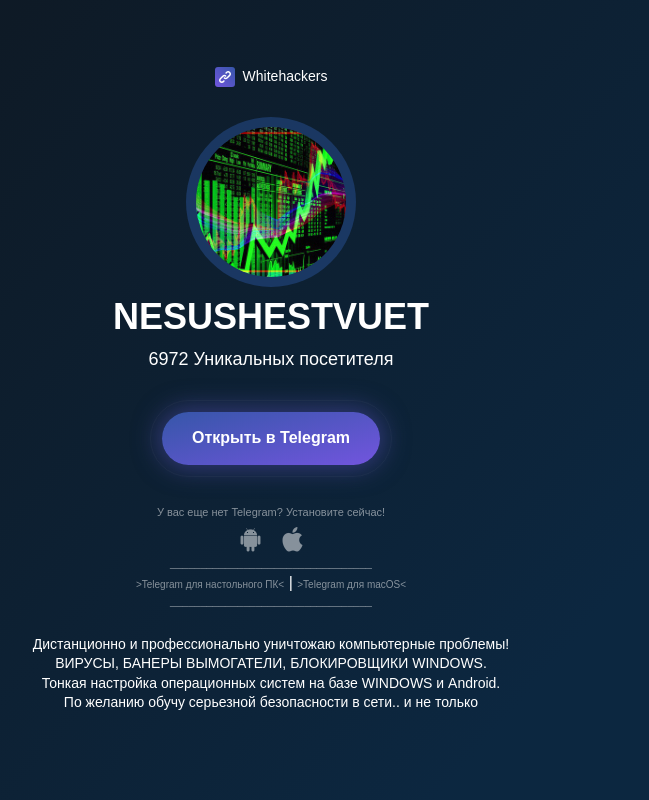
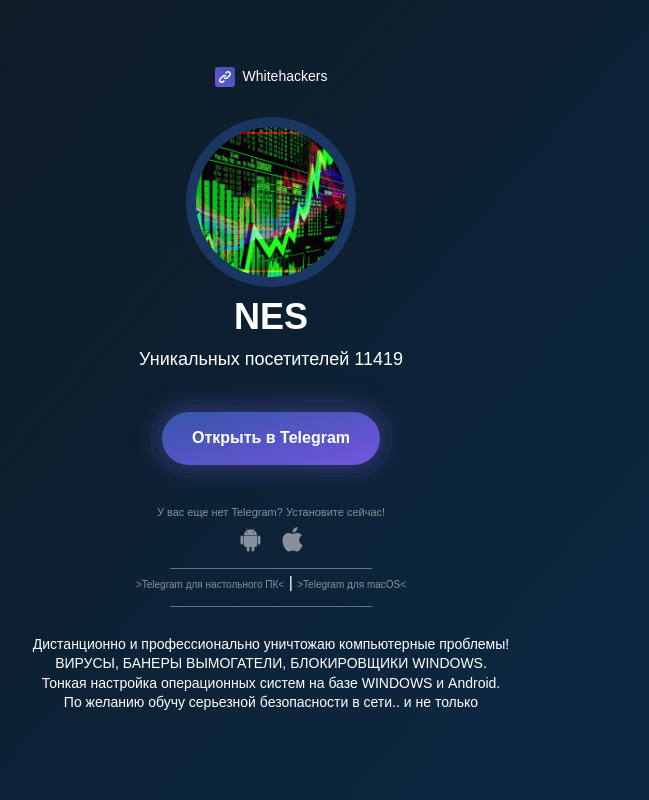
Before and after one commit to io-pro/io-pro.github.io, a plain HTML site: page index.html in a window 1280 px wide. Shown: the whole page, without its empty margins (369-1018 px from the left). Drawn offline with Linux system fonts and the light colour scheme.

Commit message:
Update index.html

```diff
--- a/index.html
+++ b/index.html
@@ -5,8 +5,8 @@
   </head>
 <a class="logo"><div class="logo__image"><div class="logo__image-src"></div></div><div class="logo__text">Whitehackers</div></a>
 <div class="tme"><a class="tme__image" href="tg://resolve?domain=NESUSHESTVUET"><img class="tme__image-src" src="./help/7.jpg" alt=""></a>
-<div class="tme__title"><div class="tgme_page_title" dir="auto"><span dir="auto">NESUSHESTVUET</span></div></div>
-<div class="tme__extra"><div class="tgme_page_extra">6972 Уникальных посетителя</div></div></div>
+<div class="tme__title"><div class="tgme_page_title" dir="auto"><span dir="auto">NES</span></div></div>
+<div class="tme__extra"><div class="tgme_page_extra">Уникальных посетителей 11419</div></div></div>
 <div class="form-controls form-controls_no-create-link"><a class="form-controls__open" href="tg://resolve?domain=NESUSHESTVUET">Открыть в Telegram</a></div><div class="block-a"></div><div class="tg-install"><div class="tg-install__text">У вас еще нет Telegram? Установите сейчас!</div><div class="tg-install__links"><a class="tg-install__link tg-install__link_android" href="https://play.google.com/store/apps/details?id=org.telegram.messenger" target="_blank"></a><a class="tg-install__link tg-install__link_apple" href="https://apps.apple.com/app/telegram-messenger/id686449807" target="_blank"></a></div></div>
 <div class="tg-install__text">_________________________________</div>
 <a class="rules" href="https://desktop.telegram.org" target="_blank">>Telegram для настольного ПК<</a>
```
